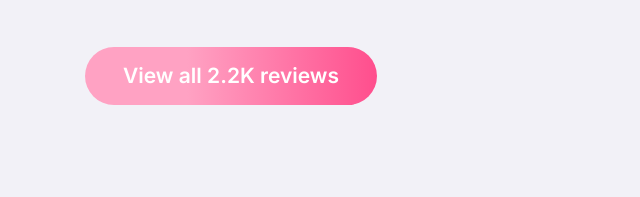
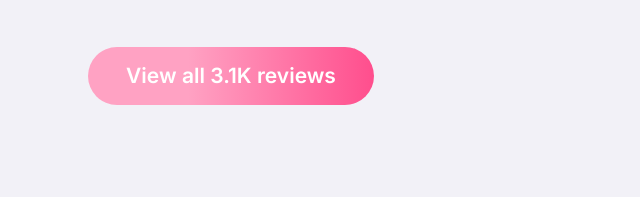
Before and after one commit to lena-ts/mig, a plain HTML site: page index.html in a window 1280 px wide. Shown: the part 4021-4218 px from the top of the page, 409-1049 px from the left. Drawn offline with Linux system fonts and the light colour scheme; a script that the page names is missing.

Commit message:
Reviews upd
Reviews upd

```diff
--- a/index.html
+++ b/index.html
@@ -250,7 +250,7 @@
           </div>
         </div>
         <div>
-          <a href="https://apps.apple.com/app/migraine-tracker-mig/id6446125528" class="button" target="_blank">View all 2.2K reviews</a>
+          <a href="https://apps.apple.com/app/migraine-tracker-mig/id6446125528" class="button" target="_blank">View all 3.1K reviews</a>
         </div>
       </div>
       </div>
```
